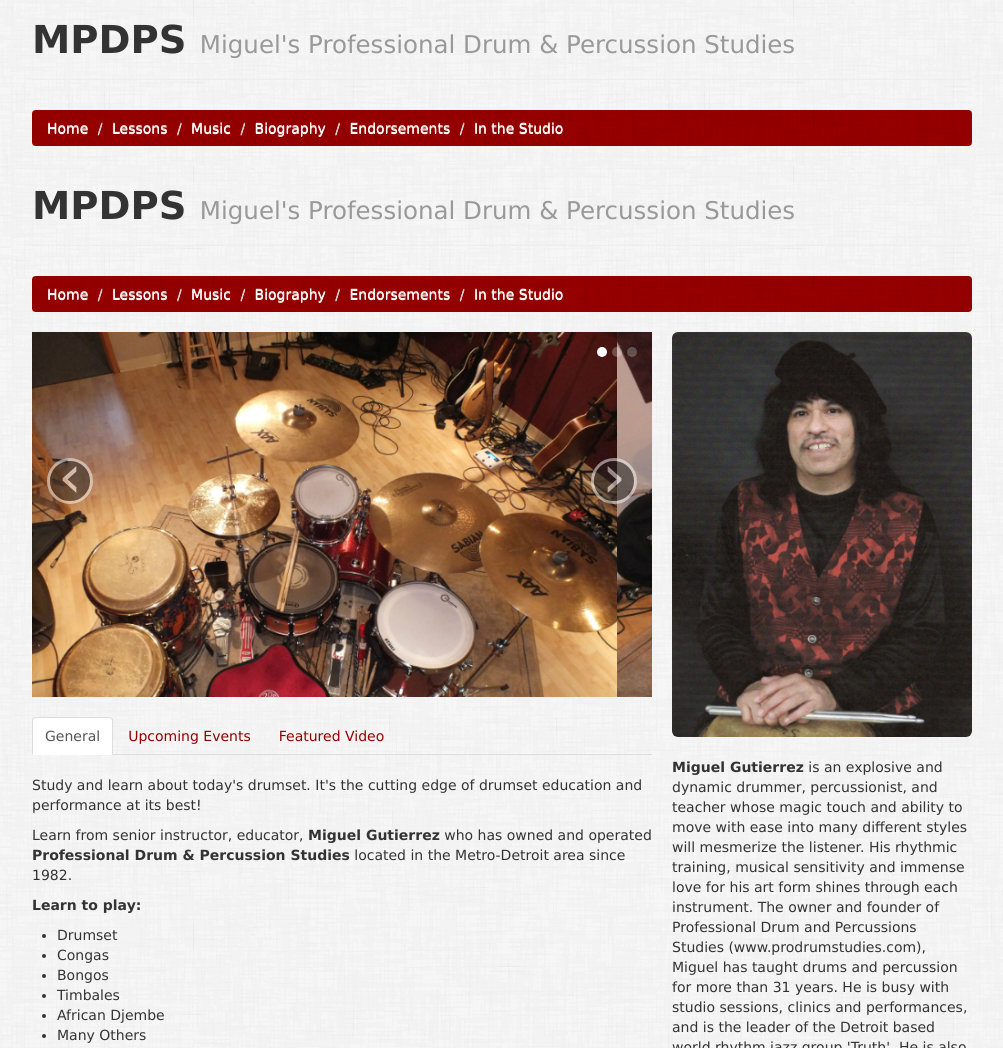
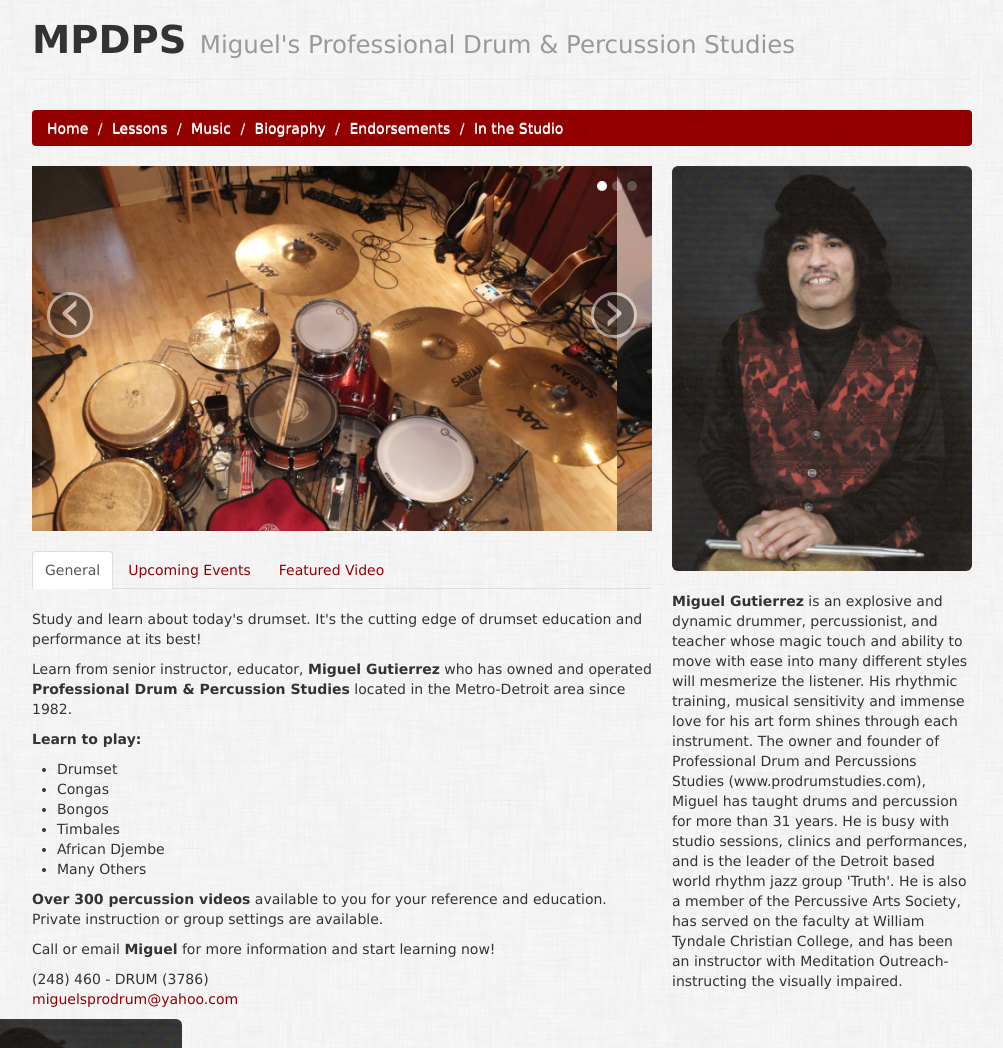
Before and after one commit to prodrumstudies/prodrumstudies.github.io, a plain HTML site: page index.html in a window 1280 px wide. Shown: the top 1048 px of the page, without its empty margins (138-1141 px from the left). Drawn offline with nearby package versions, Linux system fonts and the light colour scheme; files that its build step writes are made by us from their sources.

Commit message:
remove double header on index

```diff
--- a/index.html
+++ b/index.html
@@ -1,60 +1,3 @@
-<!DOCTYPE html>
-<html dir="ltr" lang="en-US">
-    <head>
-        <meta name="viewport" content="width=device-width, initial-scale=1.0">
-        <meta charset="UTF-8">
-        <title>Miguel's Professional Drum and Percussion Studies</title>
-        <meta name="description" content="Study and learn about today's drumset. It's the curting edge of drumset education and performance at its best!">
-        <link rel="stylesheet" href="css/bootstrap.min.css" />
-        <link rel="stylesheet" href="css/nivo-default.css" />
-        <link rel="stylesheet" href="css/nivo-slider.css" />
-        <link rel="stylesheet" href="screen.css" />
-        <script src="//ajax.googleapis.com/ajax/libs/jquery/1.8.3/jquery.min.js"></script>
-        <script src="js/bootstrap.min.js"></script>
-        <!--[if lt IE 9]>
-            <script src="http://html5shim.googlecode.com/svn/trunk/html5.js"></script>
-        <![endif]-->
-    </head>
-    <body>
-        <div class="container">
-            <div class="row">
-                <div class="span12">
-                    <div class="page-header">
-                        <h1>MPD<span>PS</span> <small>Miguel's Professional Drum &amp; Percussion Studies</small></h1>
-                    </div>
-                </div>
-            </div>
-            <div class="row">
-                <div class="span12">
-                    <ul class="breadcrumb" id="header">
-                        <li>
-                            <a href="/">Home</a>
-                            <span class="divider">/</span>
-                        </li>
-                        <li>
-                            <a href="lessons.html">Lessons</a>
-                            <span class="divider">/</span>
-                        </li>
-                        <li>
-                            <a href="music.html">Music</a>
-                            <span class="divider">/</span>
-                        </li>
-                        <li>
-                            <a href="biography.html">Biography</a>
-                            <span class="divider">/</span>
-                        </li>
-                        <li>
-                            <a href="endorsements.html">Endorsements</a>
-                            <span class="divider">/</span>
-                        </li>
-                        <li>
-                            <a href="in-the-studio.html">In the Studio</a>
-                        </li>
-                    </ul>
-                </div>
-            </div>
-            <div class="row">
-                <div class="span8">
 <!DOCTYPE html>
 <html dir="ltr" lang="en-US">
     <head>
```
